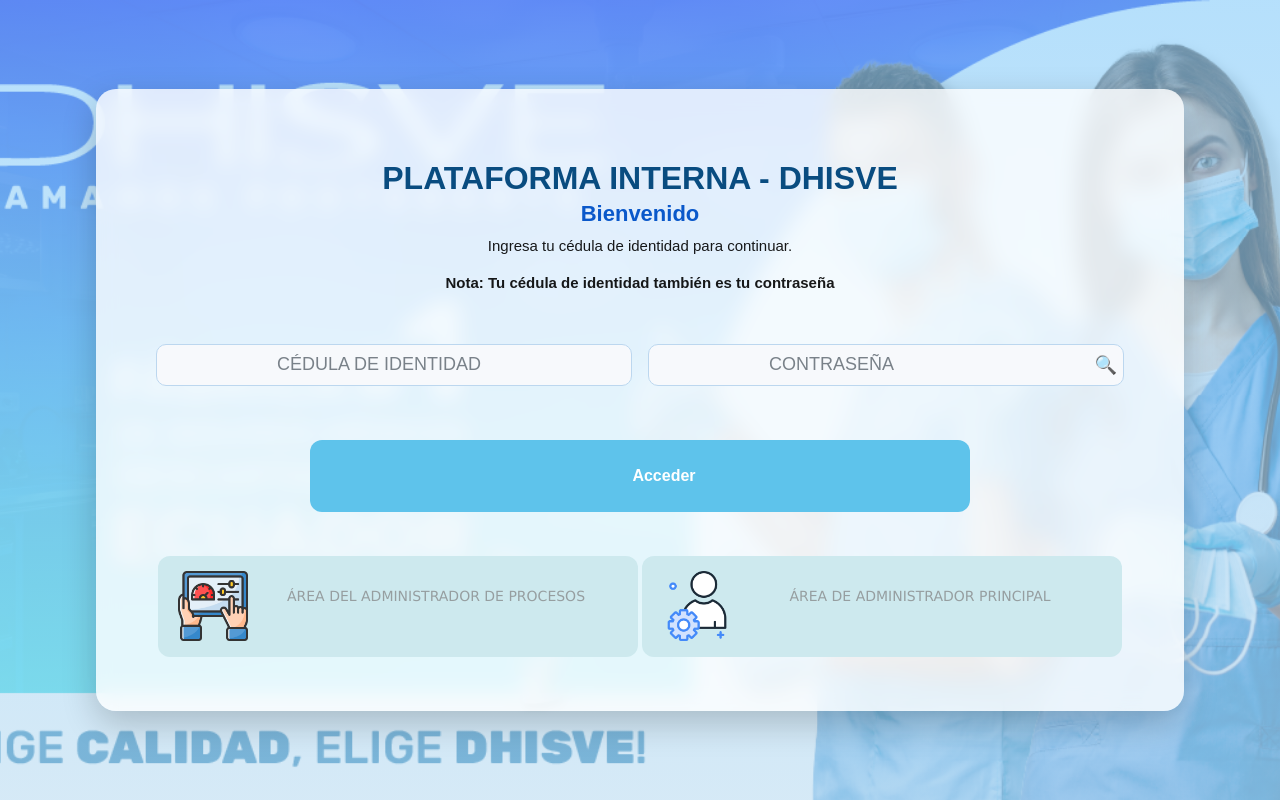
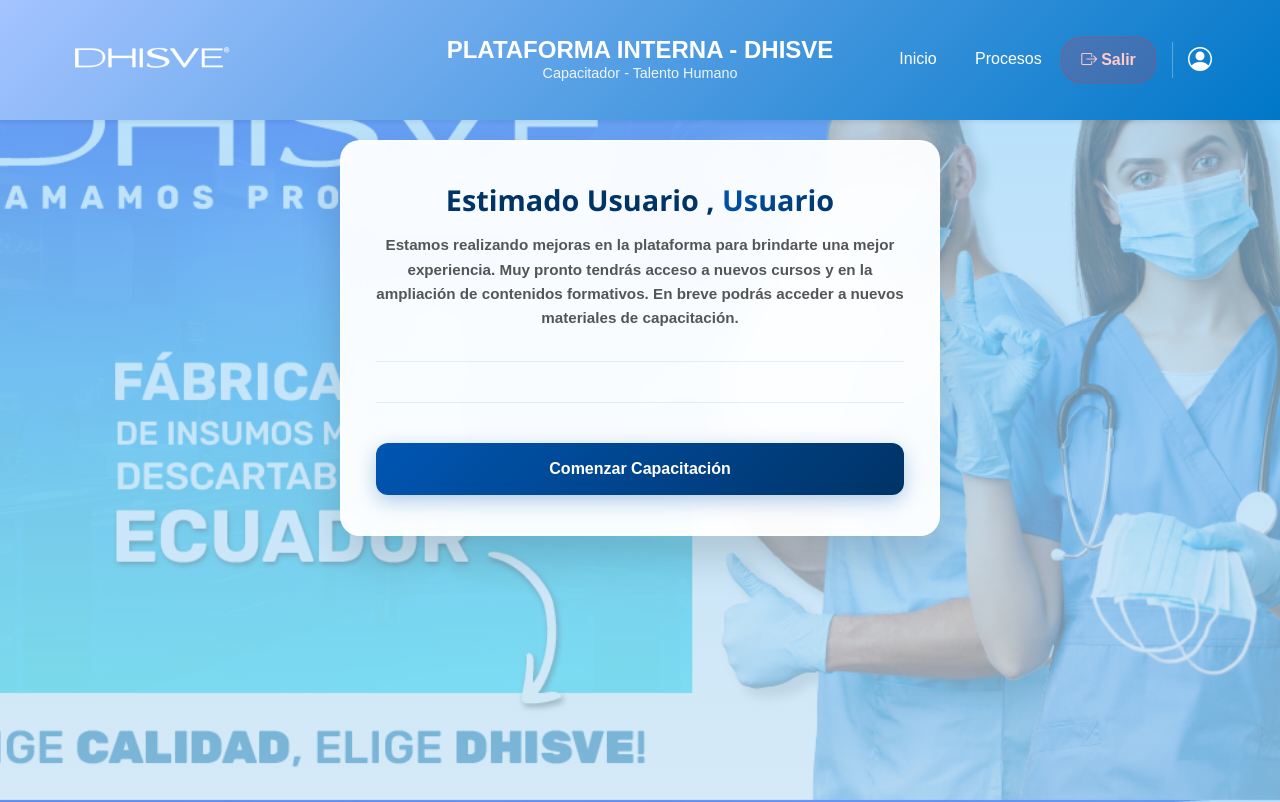
Before and after one commit to FamedicSeg/PlataformTrainingSafemed_frntd, a React (Vite) app: page /soporte in a window 1280 px wide. Before the commit this address led to /. Shown: the top 802 px of the page. Built offline with nearby package versions, Linux system fonts and the light colour scheme; no server answers; sample sign-in values are in the browser's storage.

Commit message:
feat: :fire: Create of Soporte page

```diff
--- a/src/App.jsx
+++ b/src/App.jsx
@@ -20,6 +20,7 @@ import Procesos from './pages/procesos';
 import AdminTalentoHumano from './pages/adminTTHH';
 import LoginAdminProceso from './pages/adminProcesos';
 import ScrollToTop from './pages/scrollToTop';
+import Soporte from './pages/soporte';
 
 import { cursoDerechosLaborales } from "./cursos/curso1/datos_curso";
 import { cursoIgualdadGenero } from "./cursos/curso2/datos_curso2";
@@ -262,15 +263,8 @@ function App() {
           <Route path="/admin/procesos" element={<LoginAdminProceso />} />
 
           {/* Rutas protegidas para usuarios logueados */}
-          <Route
-            path="/inicio"
-            element={
-              <ProtectedUserRoute>
-                <Home />
-              </ProtectedUserRoute>
-            }
-          />
-
+          <Route path="/inicio" element={<ProtectedUserRoute><Home /></ProtectedUserRoute>} />
+          <Route path="/soporte" element={<ProtectedUserRoute><Soporte /></ProtectedUserRoute>} />
           <Route
             path="/courses"
             element={
--- a/src/pages/procesos.jsx
+++ b/src/pages/procesos.jsx
@@ -8,8 +8,8 @@ export default function Procesos(){
 
     const courses =[
         {id:1, name: "Talento Humano" ,desc: "Capacitación de Talento Humano" ,link: "/courses" },
-        {id:2, name: "Aseguramiento de la Calidad y Seguridad" , desc: "Capcitación de SGCS" , link: "/principal"},
-        {id:3, name: "Control de Calidad" , desc: "Capacitación de Control de Calidad" ,link: "/principal"},
+        {id:2, name: "Aseguramiento de la Calidad y Seguridad" , desc: "Capcitación de SGCS" , link: "/inicio"},
+        {id:3, name: "Control de Calidad" , desc: "Capacitación de Control de Calidad" ,link: "/inicio"},
         {id:4, name: "Producción", desc: "Capacitación de Producción", link: "/principal"},
         {id:5, name: "Salud Ocupacional", desc: "Capacitación de Salud Ocupacional", link:"/principal"},
         {id:6, name: "Seguridad Industrial", desc: "Capacitación de Seguridad Industrial", link:"/principal"},
--- /dev/null
+++ b/src/pages/soporte.jsx
@@ -0,0 +1,34 @@
+import "../styles/pages/inicio.css";
+
+export default function Soporte() {
+    const usuario = localStorage.getItem("usuario") || "Usuario";
+
+    return(
+        <div className="inicio-container">
+            <div className="inicio-card">
+                <h1 className="inicio-title">
+                    Estimado Usuario , <span className="nombre">{usuario}</span>
+                </h1>
+
+                <p className="inicio-text">
+                    Estamos realizando mejoras en la plataforma para brindarte una mejor experiencia.
+                    Muy pronto tendrás acceso a nuevos cursos y en la ampliación de contenidos formativos.
+                    En breve podrás acceder a nuevos materiales de capacitación.
+                </p>
+
+        <div className="inicio-logos">
+
+
+        </div>
+
+        <button
+          className="inicio-btn"
+          onClick={() => window.location.href = "/procesos"}
+        >
+          Comenzar Capacitación
+        </button>
+
+      </div>
+    </div>
+  );
+}
```
